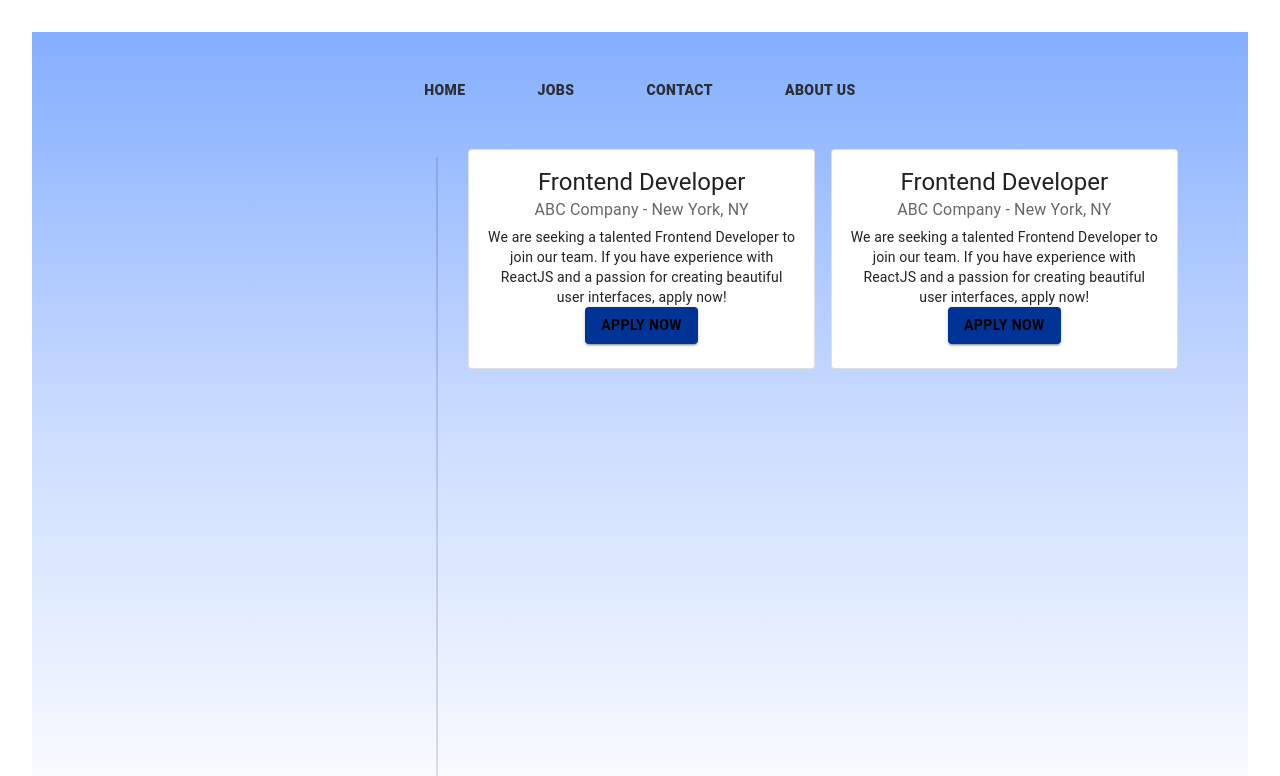
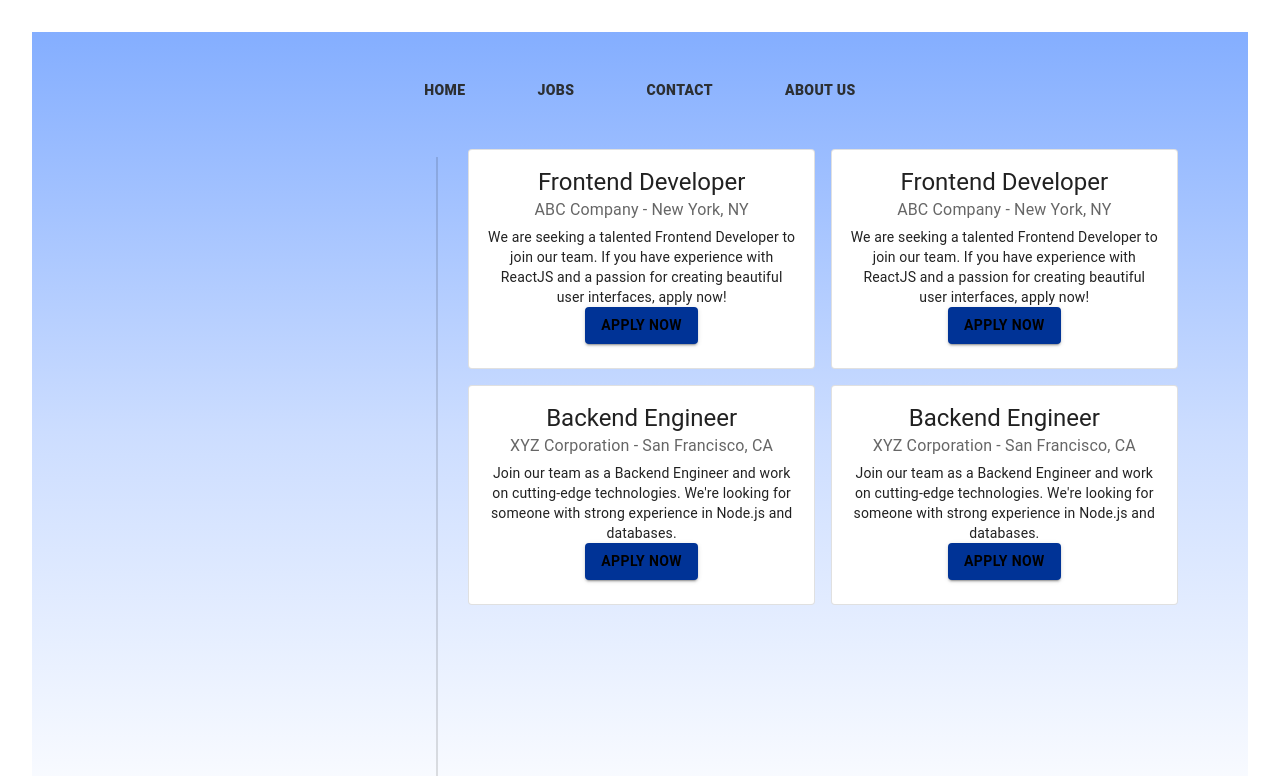
Before and after one commit to Abhay2342/innovateX_Hackathon, a React (Vite) app in the folder client/: page /jobs in a window 1280 px wide. Shown: the top 776 px of the page. Built offline with nearby package versions, Linux system fonts and the light colour scheme.

Commit message:
Jobs listed

```diff
--- a/client/src/pages/jobs/JobsPage.jsx
+++ b/client/src/pages/jobs/JobsPage.jsx
@@ -124,6 +124,25 @@ const JobsPage = () => {
             applyLink="https://example.com/apply"
           />
         </Grid>
+        <Grid item xs={6}>
+          <JobListingCard
+            jobTitle="Backend Engineer"
+            company="XYZ Corporation"
+            location="San Francisco, CA"
+            description="Join our team as a Backend Engineer and work on cutting-edge technologies. We're looking for someone with strong experience in Node.js and databases."
+            applyLink="https://example.com/apply"
+          />
+        </Grid>
+
+        <Grid item xs={6}>
+          <JobListingCard
+            jobTitle="Backend Engineer"
+            company="XYZ Corporation"
+            location="San Francisco, CA"
+            description="Join our team as a Backend Engineer and work on cutting-edge technologies. We're looking for someone with strong experience in Node.js and databases."
+            applyLink="https://example.com/apply"
+          />
+        </Grid>
       </Grid>
     </Grid>
   );
```
